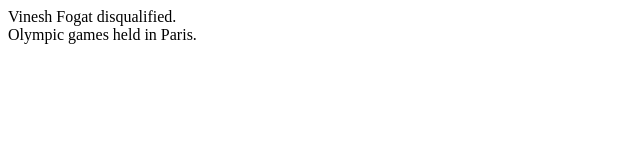
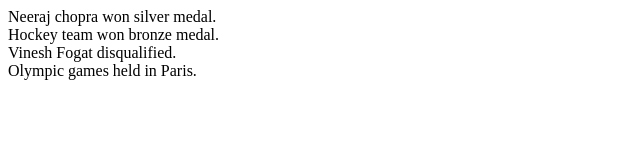
Before and after one commit to VishalShrivas/TestGitIntern, a plain HTML site: page Index.html in a window 1280 px wide. Shown: the whole page, without its empty margins (0-640 px from the left). Drawn offline with Linux system fonts and the light colour scheme.

Commit message:
Update Index.html

```diff
--- a/Index.html
+++ b/Index.html
@@ -6,6 +6,8 @@
     <title>Document</title>
 </head>
 <body>
+    <div>Neeraj chopra won silver medal.</div>
+    <div>Hockey team won bronze medal.</div>
     <div>Vinesh Fogat disqualified.</div>
     <div>Olympic games held in Paris.</div>
 </body>
```
